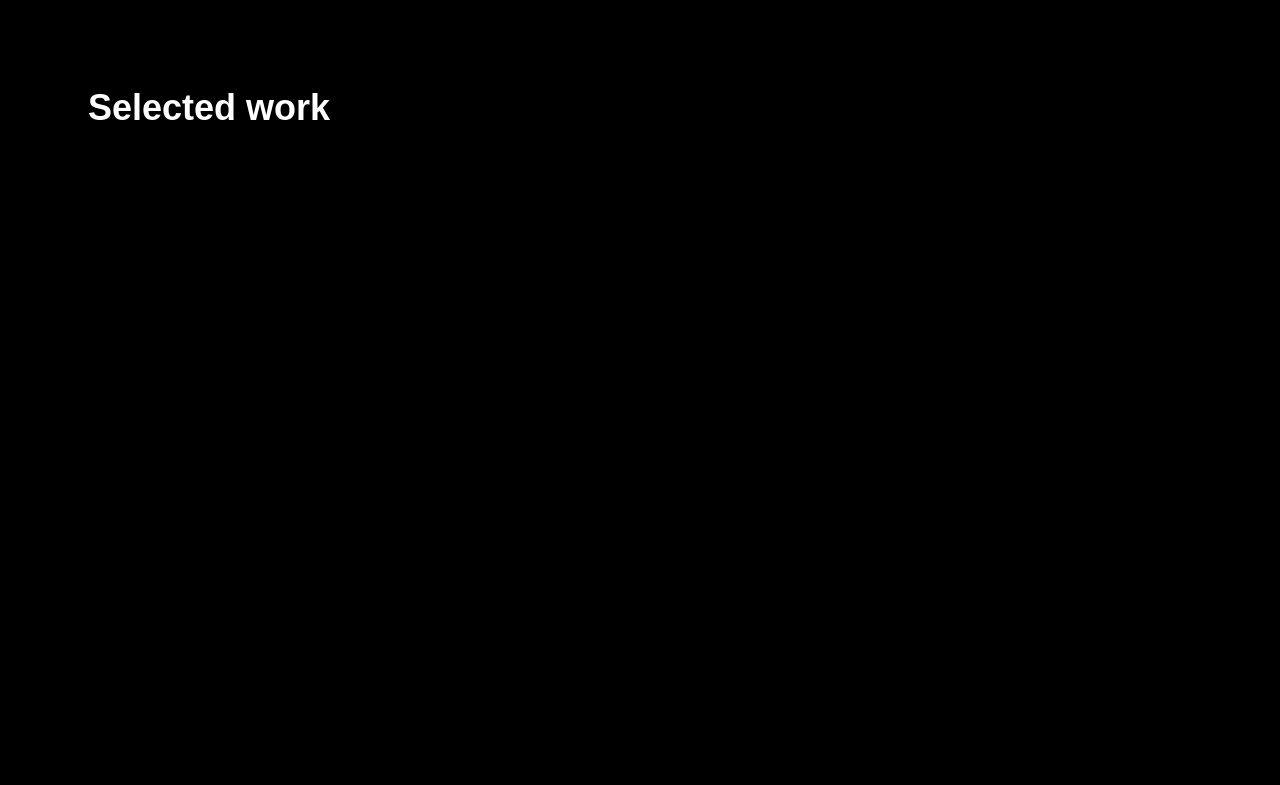
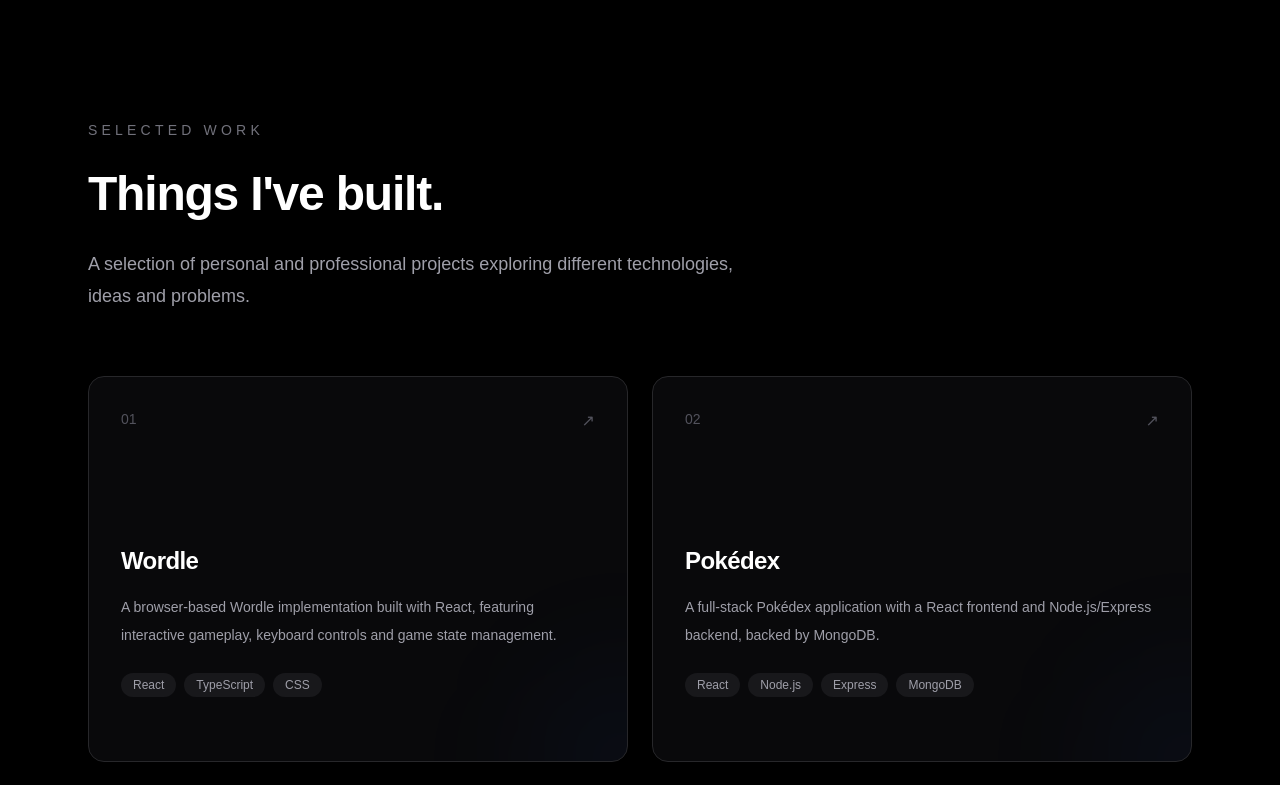
Before and after one commit to Jaydenlaoyx/jayden-portfolio, a Next.js app: page / in a window 1280 px wide. Shown: the part 840-1625 px from the top of the page. Built offline with nearby package versions, Linux system fonts and the light colour scheme.

Commit message:
Add project showcase

```diff
--- a/app/page.tsx
+++ b/app/page.tsx
@@ -1,6 +1,7 @@
 import Navbar from "@/components/Navbar";
 import Hero from "@/components/Hero";
 import About from "@/components/About";
+import Projects from "@/components/Projects";
 
 export default function Home() {
   return (
@@ -9,14 +10,7 @@ export default function Home() {
 
       <Hero />
 
-      <section
-        id="work"
-        className="mx-auto min-h-screen max-w-6xl px-6 py-32"
-      >
-        <h2 className="text-4xl font-semibold">
-          Selected work
-        </h2>
-      </section>
+      <Projects />
 
       <About />
 
--- /dev/null
+++ b/components/ProjectCard.tsx
@@ -0,0 +1,86 @@
+"use client";
+
+import { motion } from "motion/react";
+import type { Project } from "@/data/projects";
+
+type ProjectCardProps = {
+  project: Project;
+  index: number;
+};
+
+export default function ProjectCard({
+  project,
+  index,
+}: ProjectCardProps) {
+  return (
+    <motion.article
+      initial={{ opacity: 0, y: 30 }}
+      whileInView={{ opacity: 1, y: 0 }}
+      viewport={{ once: true, amount: 0.2 }}
+      transition={{
+        duration: 0.6,
+        delay: index * 0.1,
+      }}
+      className="group relative overflow-hidden rounded-2xl border border-zinc-800 bg-zinc-950 p-8 transition-colors duration-300 hover:border-zinc-600"
+    >
+      <div className="flex min-h-[320px] flex-col">
+        <div className="flex items-start justify-between">
+          <span className="text-sm text-zinc-600">
+            0{index + 1}
+          </span>
+
+          <span className="text-zinc-600 transition-transform duration-300 group-hover:-translate-y-1 group-hover:translate-x-1 group-hover:text-white">
+            ↗
+          </span>
+        </div>
+
+        <div className="mt-auto">
+          <h3 className="text-2xl font-semibold tracking-tight">
+            {project.title}
+          </h3>
+
+          <p className="mt-4 max-w-lg text-sm leading-7 text-zinc-400">
+            {project.description}
+          </p>
+
+          <div className="mt-6 flex flex-wrap gap-2">
+            {project.technologies.map((technology) => (
+              <span
+                key={technology}
+                className="rounded-full bg-zinc-900 px-3 py-1 text-xs text-zinc-400"
+              >
+                {technology}
+              </span>
+            ))}
+          </div>
+
+          <div className="mt-8 flex gap-5 text-sm">
+            {project.github && (
+              <a
+                href={project.github}
+                target="_blank"
+                rel="noopener noreferrer"
+                className="text-zinc-400 transition-colors hover:text-white"
+              >
+                GitHub ↗
+              </a>
+            )}
+
+            {project.demo && (
+              <a
+                href={project.demo}
+                target="_blank"
+                rel="noopener noreferrer"
+                className="text-zinc-400 transition-colors hover:text-white"
+              >
+                Live demo ↗
+              </a>
+            )}
+          </div>
+        </div>
+      </div>
+
+      <div className="pointer-events-none absolute -bottom-24 -right-24 h-48 w-48 rounded-full bg-blue-500/5 blur-3xl transition-all duration-500 group-hover:bg-blue-500/10" />
+    </motion.article>
+  );
+}
--- /dev/null
+++ b/components/Projects.tsx
@@ -0,0 +1,36 @@
+import { projects } from "@/data/projects";
+import ProjectCard from "@/components/ProjectCard";
+
+export default function Projects() {
+  return (
+    <section
+      id="work"
+      className="mx-auto max-w-6xl px-6 py-32 sm:py-40"
+    >
+      <div className="mb-16">
+        <p className="mb-6 text-sm font-medium uppercase tracking-[0.3em] text-zinc-500">
+          Selected work
+        </p>
+
+        <h2 className="max-w-3xl text-4xl font-semibold leading-tight tracking-tight sm:text-5xl">
+          Things I&apos;ve built.
+        </h2>
+
+        <p className="mt-6 max-w-2xl text-base leading-8 text-zinc-400 sm:text-lg">
+          A selection of personal and professional projects exploring
+          different technologies, ideas and problems.
+        </p>
+      </div>
+
+      <div className="grid gap-6 md:grid-cols-2">
+        {projects.map((project, index) => (
+          <ProjectCard
+            key={project.title}
+            project={project}
+            index={index}
+          />
+        ))}
+      </div>
+    </section>
+  );
+}
--- /dev/null
+++ b/data/projects.ts
@@ -0,0 +1,34 @@
+export type Project = {
+  title: string;
+  description: string;
+  technologies: string[];
+  github?: string;
+  demo?: string;
+};
+
+export const projects: Project[] = [
+  {
+    title: "Wordle",
+    description:
+      "A browser-based Wordle implementation built with React, featuring interactive gameplay, keyboard controls and game state management.",
+    technologies: ["React", "TypeScript", "CSS"],
+    github: "",
+    demo: "",
+  },
+  {
+    title: "Pokédex",
+    description:
+      "A full-stack Pokédex application with a React frontend and Node.js/Express backend, backed by MongoDB.",
+    technologies: ["React", "Node.js", "Express", "MongoDB"],
+    github: "",
+    demo: "",
+  },
+  {
+    title: "Consultation App",
+    description:
+      "A web application for recording doctor consultations and converting spoken conversations into text using Google Cloud Speech-to-Text.",
+    technologies: ["React", "Node.js", "Google Cloud"],
+    github: "",
+    demo: "",
+  },
+];
```
